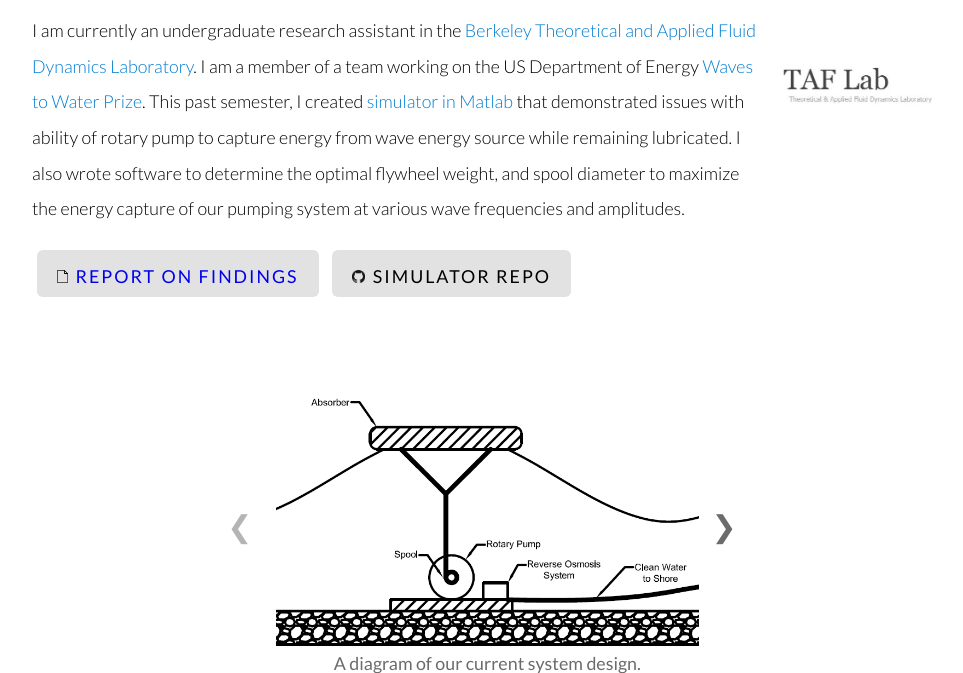
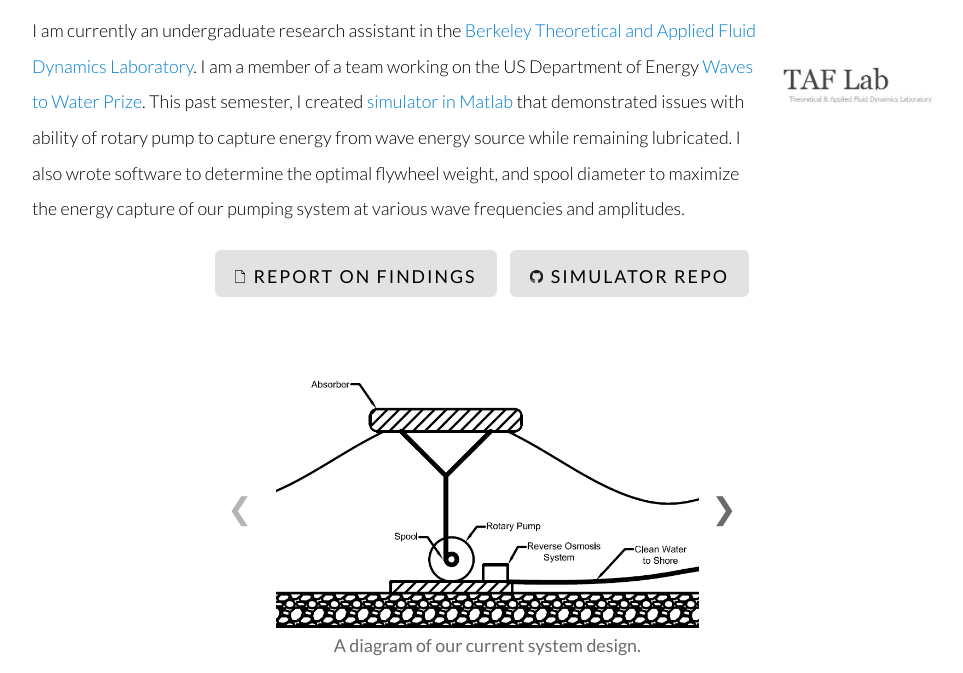
Before and after one commit to AedenGB/portfolio-website, a Flask app: page / in a window 1280 px wide. Shown: the part 2697-3370 px from the top of the page, without its empty margins (158-1121 px from the left). Run offline with Flask 2, Linux system fonts and the light colour scheme.

Commit message:
inline-buttons centered

```diff
--- a/app/static/css/index.css
+++ b/app/static/css/index.css
@@ -233,6 +233,10 @@ a{
   transform: translate(-50%, -50%);
   width: 100%;
 }
+.inline-button-container{
+  text-align: center;
+  width: 100%;
+}
 .button-container{
   display: inline-block;
   border-top: solid 1px grey;
--- a/app/templates/index.html
+++ b/app/templates/index.html
@@ -150,10 +150,11 @@
             <a class = "inline-image" target="_blank" href = "https://taflab.berkeley.edu/"><img class = "inline-image" src = "{{url_for('static', filename='images/taflab-logo.jpg')}}"></a>
             I am currently an undergraduate research assistant in the <a class = "inline-link" target="_blank" href = "https://taflab.berkeley.edu/">Berkeley Theoretical and Applied Fluid Dynamics Laboratory<a>. I am a member of a team working on the US Department of Energy <a class = "inline-link" target="_blank" href = "https://americanmadechallenges.org/wavestowater/">Waves to Water Prize</a>. This past semester, I created <a class = "inline-link" target="_blank" href = "https://github.com/AedenGB/WavesToWaterSimulator">simulator in Matlab</a> that demonstrated issues with ability of rotary pump to capture energy from wave energy source while remaining lubricated. I also wrote software to determine the optimal flywheel weight, and spool diameter to maximize the energy capture of our pumping system at various wave frequencies and amplitudes.
           </p>
-          <p style = "text-align:center">
+          <div class = "inline-button-container">
+            <div></div>
             <a target="_blank" href = "{{url_for('static', filename='documents/pump-simulation-report.pdf')}}"><div class = "floating-button"><img class = "icon" src = "{{url_for('static', filename='images/document-icon.png')}}">REPORT ON FINDINGS</div></a>
             <a target="_blank" href = "https://github.com/AedenGB/WavesToWaterSimulator"><div class = "floating-button"><img class = "icon" src = "{{url_for('static', filename='images/github-icon.png')}}">SIMULATOR REPO</div></a>
-          </p>
+          </div>
           <div class="inline-object-small carousel-container">
             <a class="left disabled">&#10094;</a>
             <a class="right">&#10095;</a>
```
